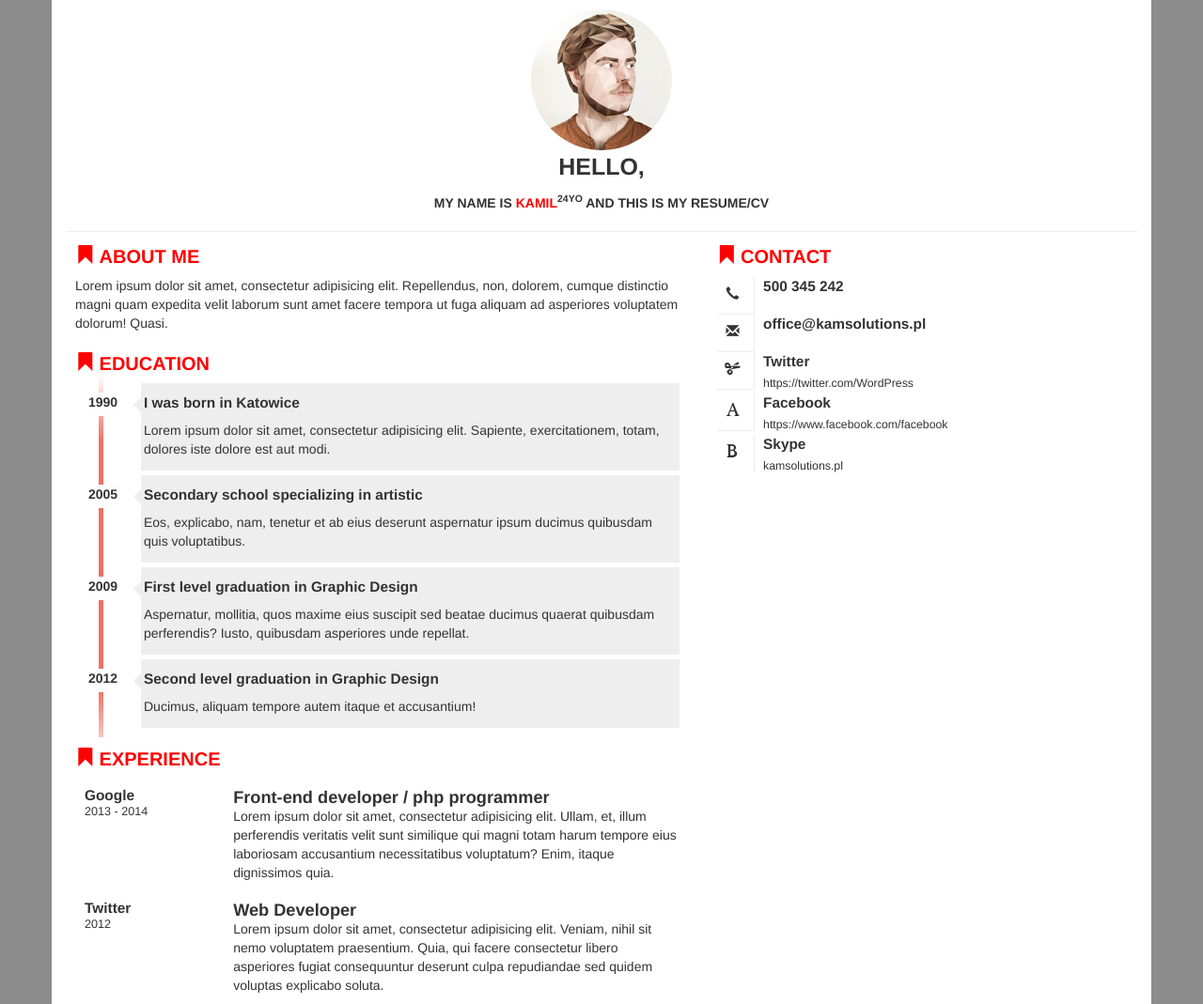
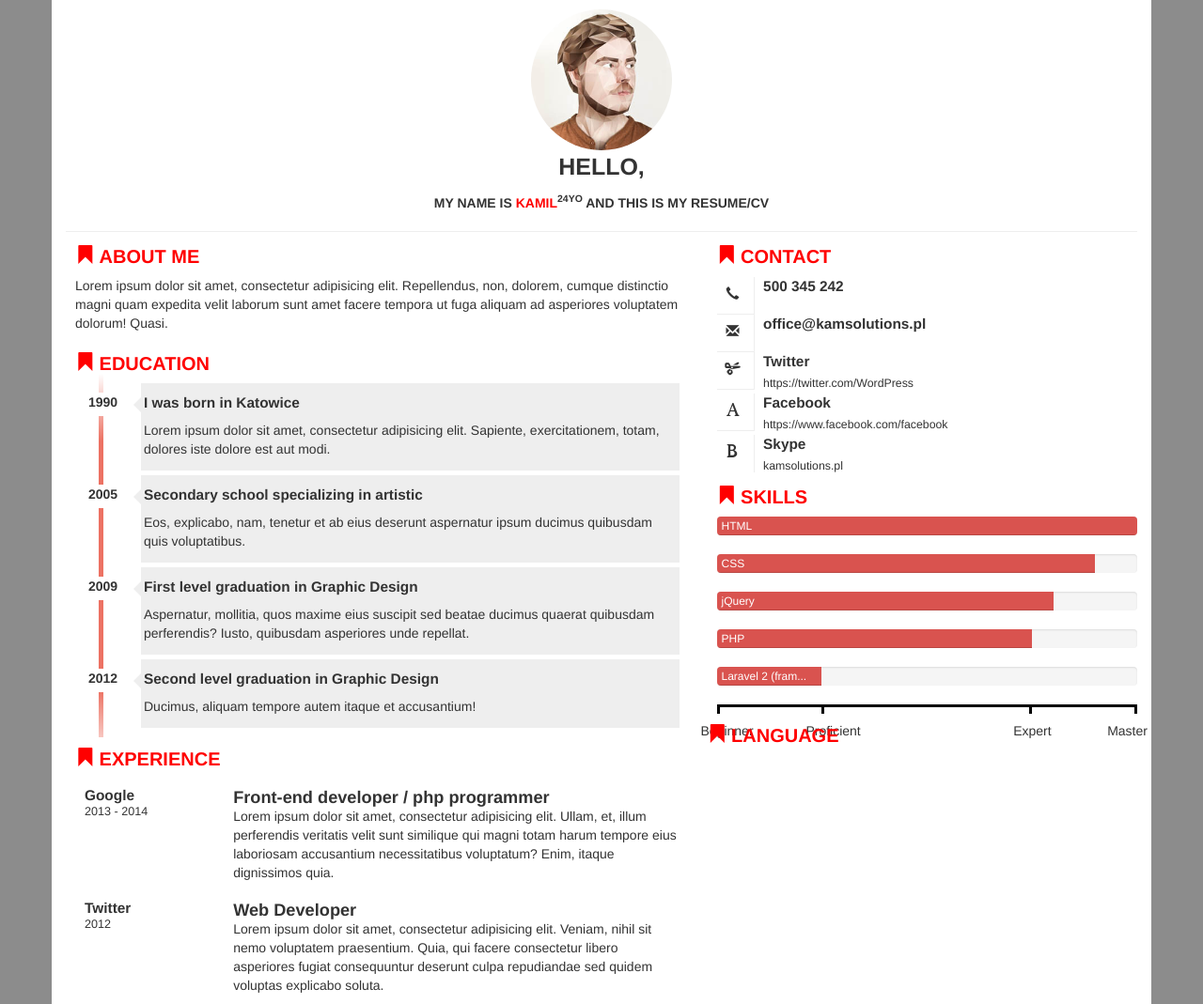
Before and after one commit to qiuyunfen/html_practice, a website: page resume.html in a window 1280 px wide. Shown: the whole page at 94% size. Drawn offline with Linux system fonts and the light colour scheme.

Commit message:
add progress

```diff
--- a/resume.html
+++ b/resume.html
@@ -152,6 +152,47 @@
             border-bottom: 0;
             border-right: 1px solid #eee;
         }
+        .skills {
+            padding-left: 10px;
+        }
+        .skills .progress {
+            position: relative;
+        }
+        .skills .progress-text {
+            text-align: left;
+            position: absolute;
+            top: 0;
+            left: 5px;
+        }
+        .skills-legend {
+            display: flex;
+        }
+        .legend {
+            position: relative;
+            flex-grow: 1;
+            height: 10px;
+            border-top: 3px solid #000000;
+            border-left: 3px solid #000000;
+        }
+        .legend:last-child {
+            border-right: 3px solid #000000;
+        }
+        .second-legend {
+            flex-grow: 2;
+        }
+        .legend span{
+            position: absolute;
+            top: 0px;
+            left: 0;
+        }
+        .legend span {
+            position: absolute;
+            top: 15px;
+            left: -20px;
+        }
+        .legend:last-child span:last-child{
+            left: 80px;
+        }
     </style>
 </head>
 <body>
@@ -280,10 +321,49 @@
                     </div>
                 </div>
                 <div class="row">
-                    <div class="col-lg-12"></div>
+                    <div class="col-lg-12">
+                        <div class="skills">
+                            <h4 class="description"><i class="glyphicon glyphicon-bookmark"></i>&nbsp;SKILLS</h4>
+                            <div class="progress">
+                                <div class="progress-bar progress-bar-danger" role="progressbar" aria-valuenow="100" aria-valuemin="0" aria-valuemax="100" style="width: 100%;">
+                                    <span class="progress-text">HTML</span>
+                                </div>
+                            </div>
+                            <div class="progress">
+                                <div class="progress-bar progress-bar-danger" role="progressbar" aria-valuenow="90" aria-valuemin="0" aria-valuemax="100" style="width: 90%;">
+                                    <span class="progress-text">CSS</span>
+                                </div>
+                            </div>
+                            <div class="progress">
+                                <div class="progress-bar progress-bar-danger" role="progressbar" aria-valuenow="80" aria-valuemin="0" aria-valuemax="100" style="width: 80%;">
+                                    <span class="progress-text">jQuery</span>
+                                </div>
+                            </div>
+                            <div class="progress">
+                                <div class="progress-bar progress-bar-danger" role="progressbar" aria-valuenow="75" aria-valuemin="0" aria-valuemax="100" style="width: 75%;">
+                                    <span class="progress-text">PHP</span>
+                                </div>
+                            </div>
+                            <div class="progress">
+                                <div class="progress-bar progress-bar-danger" role="progressbar" aria-valuenow="25" aria-valuemin="0" aria-valuemax="100" style="width: 25%;">
+                                    <span class="progress-text">Laravel 2 (fram...</span>
+                                </div>
+                            </div>
+                            <div class="skills-legend">
+                                <div class="legend"><span>Beginner</span></div>
+                                <div class="legend second-legend"><span>Proficient</span></div>
+                                <div class="legend"><span>Expert</span><span>Master</span></div>
+                            </div>
+                        </div>
+                    </div>
                 </div>
                 <div class="row">
-                    <div class="col-lg-12"></div>
+                    <div class="col-lg-12">
+                        <div class="language">
+                            <h4 class="description"><i class="glyphicon glyphicon-bookmark"></i>&nbsp;LANGUAGE</h4>
+
+                        </div>
+                    </div>
                 </div>
                 <div class="row">
                     <div class="col-lg-12"></div>
```
